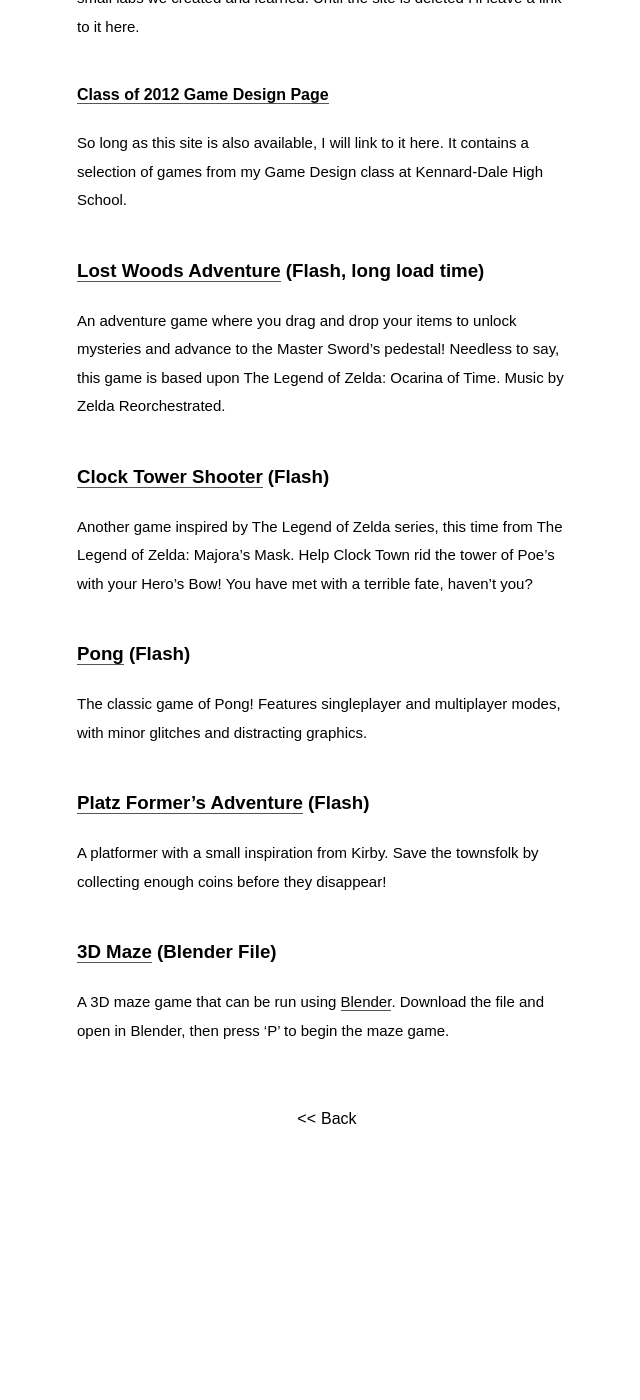
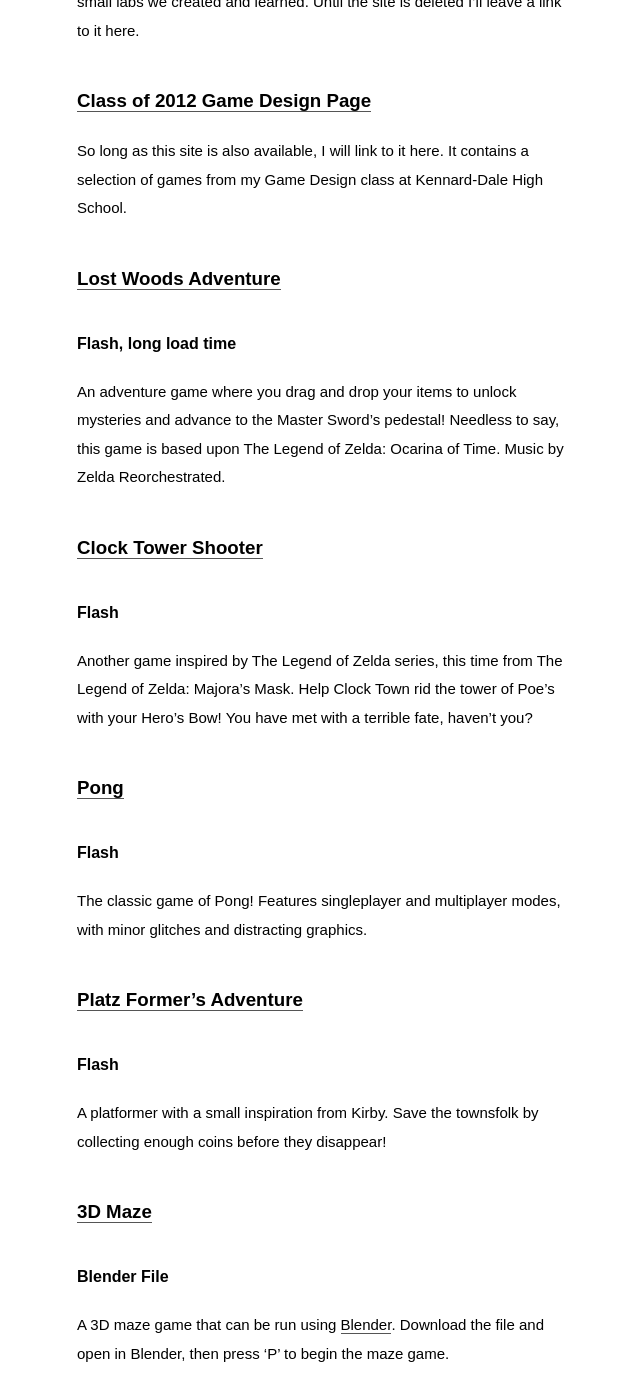
Before and after one commit to Larke12/larke12.github.io, a Jekyll site: the page built from _posts/2015-12-24-game-design.md, in a window 1280 px wide and 1400 px high, scrolled down 998 px. Shown: the whole window, without its empty margins (313-953 px from the left). Built offline with Jekyll 4.4.1, drawn with Linux system fonts in a browser that asks for light colours; some web fonts are replaced; before the commit the page ends 2171 px from its top, so only the background shows below that.

```diff
--- a/_posts/2015-12-24-game-design.md
+++ b/_posts/2015-12-24-game-design.md
@@ -17,30 +17,35 @@ This game was created in my second semester of college, with some code given to
 
 ## High School
 
-#### [Old Game Design Home Page](http://larke12.netii.net/index.html)
+### [Old Game Design Home Page](http://larke12.netii.net/index.html)
 
 Contains all works from my high school career. From the games below, to small labs we created and learned. Until the site is deleted I'll leave a link to it here.
 
-#### [Class of 2012 Game Design Page](http://www.kdgamedesign.info/class_of2012.html)
+### [Class of 2012 Game Design Page](http://www.kdgamedesign.info/class_of2012.html)
 
 So long as this site is also available, I will link to it here. It contains a selection of games from my Game Design class at Kennard-Dale High School.
 
-### [Lost Woods Adventure](../../assets/advent_lost.swf) (Flash, long load time)
+### [Lost Woods Adventure](../../assets/advent_lost.swf)
+#### Flash, long load time
 
 An adventure game where you drag and drop your items to unlock mysteries and advance to the Master Sword’s pedestal! Needless to say, this game is based upon The Legend of Zelda: Ocarina of Time. Music by Zelda Reorchestrated.
 
-### [Clock Tower Shooter](../../assets/shot.swf) (Flash)
+### [Clock Tower Shooter](../../assets/shot.swf)
+#### Flash
 
 Another game inspired by The Legend of Zelda series, this time from The Legend of Zelda: Majora’s Mask. Help Clock Town rid the tower of Poe’s with your Hero’s Bow! You have met with a terrible fate, haven’t you?
 
-### [Pong](../../assets/ponga.swf) (Flash)
+### [Pong](../../assets/ponga.swf)
+#### Flash
 
 The classic game of Pong! Features singleplayer and multiplayer modes, with minor glitches and distracting graphics.
 
-### [Platz Former’s Adventure](../../assets/platform_fix.swf) (Flash)
+### [Platz Former’s Adventure](../../assets/platform_fix.swf)
+#### Flash
 
 A platformer with a small inspiration from Kirby. Save the townsfolk by collecting enough coins before they disappear!
 
-### [3D Maze](../../assets/maze_game.blend) (Blender File)
+### [3D Maze](../../assets/maze_game.blend)
+#### Blender File
 
 A 3D maze game that can be run using <a href="http://www.blender.org/" target="_blank">Blender</a>. Download the file and open in Blender, then press 'P' to begin the maze game.
```
